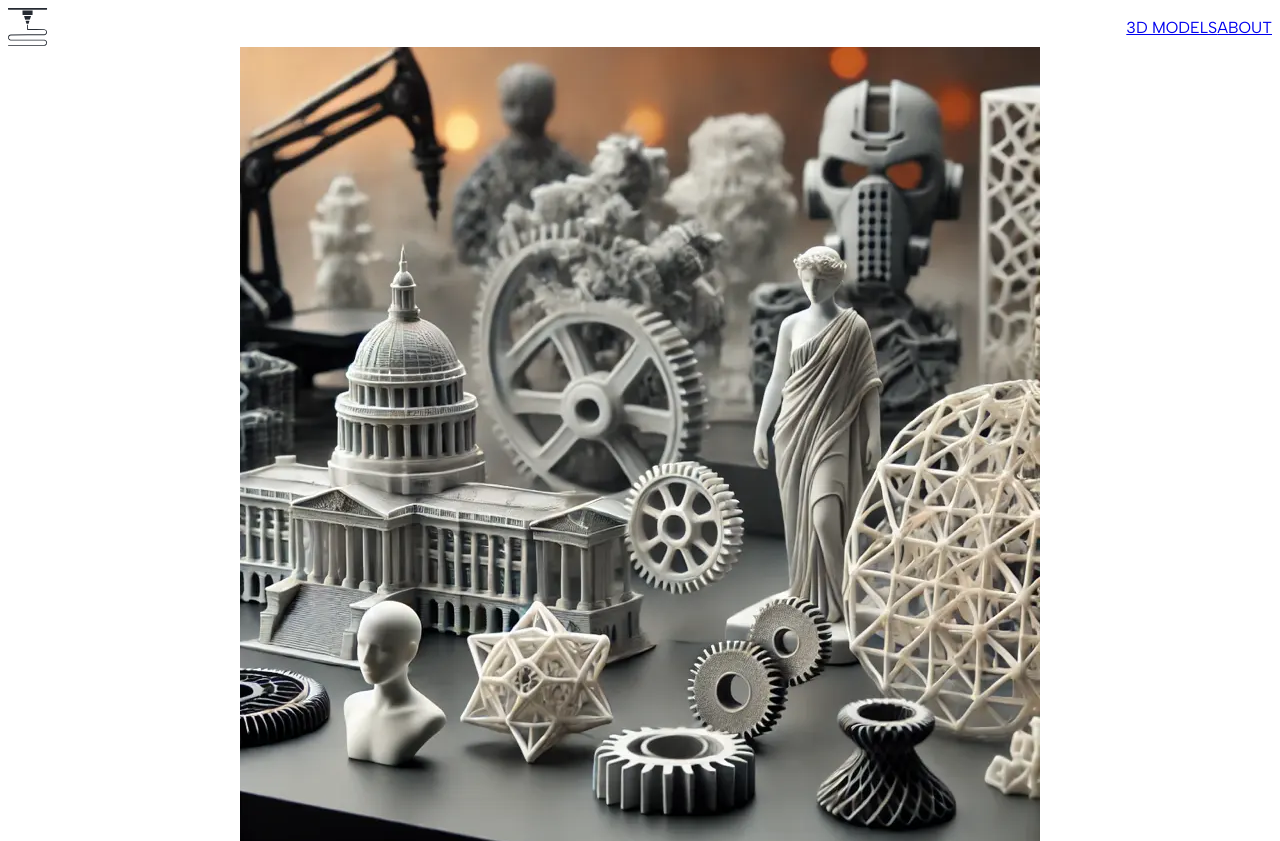
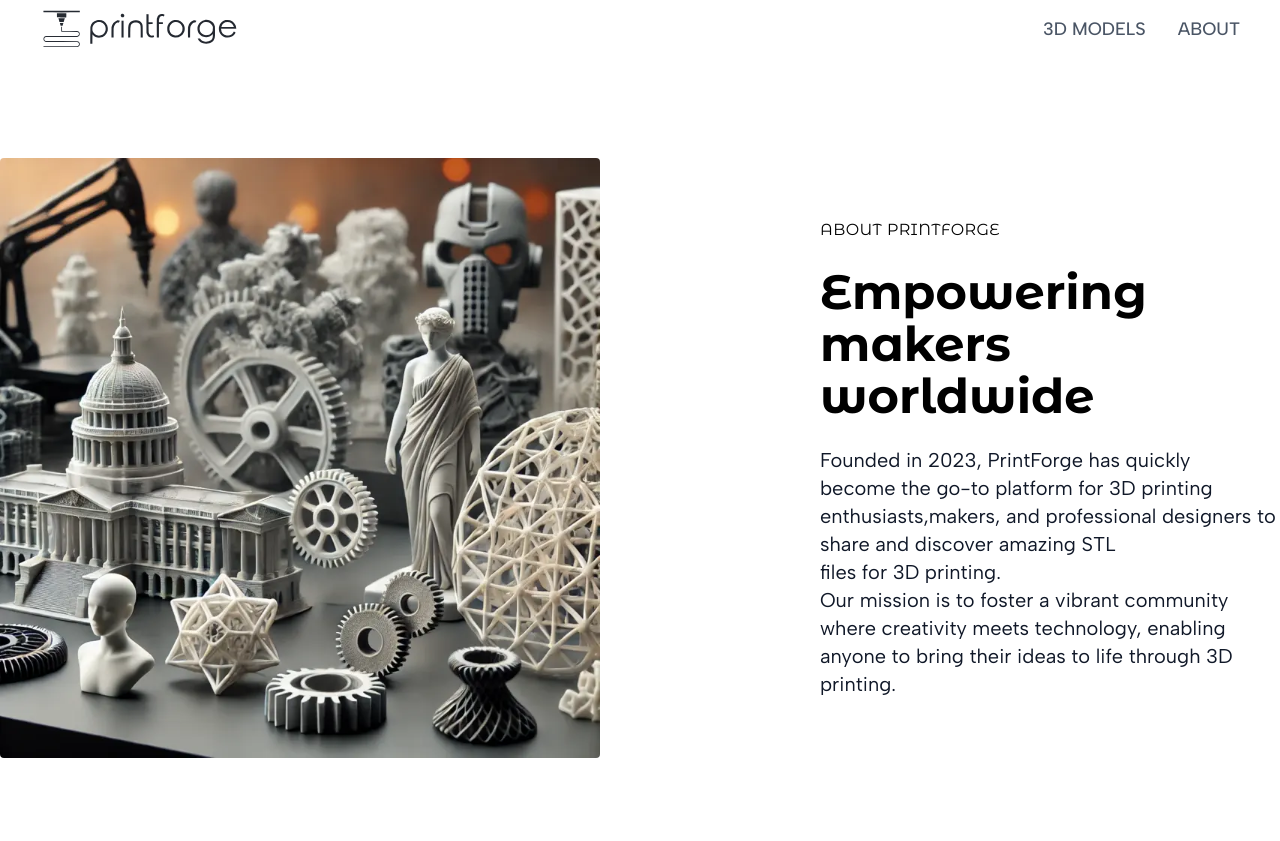
Before and after one commit to ZaidQtaish/printforge, a Next.js app: page /about in a window 1280 px wide. Shown: the top 841 px of the page. Built offline with nearby package versions, Linux system fonts and the light colour scheme.

Commit message:
refactor: used next's Image component to render images instead of img

```diff
--- a/app/about/page.tsx
+++ b/app/about/page.tsx
@@ -1,10 +1,18 @@
+import Image from "next/image"
+
 import { Layers, Globe, Flag } from "lucide-react"
 
 export default function About() {
     return (
         <main>
-            <section className="flex flex-col md:flex-row items-center justify-center gap-10 md:gap-40 min-h-screen px-4 md:px-0">
-                <img src="/home-img-square.png" className="w-half md:w-150 max-w-sm md:max-w-none rounded" />
+            <section className="flex flex-col md:flex-row items-center justify-center gap-10 md:gap-55 min-h-screen px-4 md:px-0">
+                <Image
+                    src="/home-img-square.png"
+                    alt="PrintForge Community - A group of makers collaborating on 3D printing projects"
+                    width={500}
+                    height={500}
+                    className="w-half md:w-150 max-w-sm md:max-w-none rounded"
+                />
                 <div className="flex flex-col gap-6 max-w-xl">
                     <h3 className="text-sm md:text-base tracking-wide">ABOUT PRINTFORGE</h3>
                     <h1 className="text-3xl md:text-5xl md:leading-[3.25rem] font-bold">Empowering<br />makers worldwide</h1>
--- a/app/globals.css
+++ b/app/globals.css
@@ -1,3 +1,5 @@
+@import 'tailwindcss';
+
 @tailwind base;
 @tailwind components;
 @tailwind utilities;
--- a/app/header.tsx
+++ b/app/header.tsx
@@ -1,18 +1,24 @@
+import Image from "next/image"
+
 export default function Header() {
     return (
         <header className="flex justify-between px-10 py-2">
             <a href="/">
                 <div className="relative">
                     {/* Desktop logo */}
-                    <img
+                    <Image
                         src="/printforge-logo.svg"
                         alt="PrintForge Logo"
+                        width={200}
+                        height={80}
                         className="w-[200px] h-auto hidden md:block"
                     />
                     {/* Mobile logo */}
-                    <img
+                    <Image
                         src="/printforge-logo-icon.svg"
                         alt="PrintForge Logo"
+                        width={40}
+                        height={40}
                         className="w-[40px] h-auto block md:hidden"
                     />
                 </div>
--- a/app/page.tsx
+++ b/app/page.tsx
@@ -1,14 +1,18 @@
-import { Montserrat_Alternates } from "next/font/google";
-
-const montserratAlternates = Montserrat_Alternates({ weight: ["400", "700"], subsets: ["latin"] });
+import Image from "next/image"
 
 export default function Home() {
   return (
     <main className="flex flex-col md:flex-row-reverse items-center justify-center gap-10 md:gap-25 min-h-screen px-4 md:px-0">
-      <img src="/home-img.png" className="w-full md:w-auto max-w-sm md:max-w-none" />
+      <Image
+        src="/home-img.png"
+        alt="3D printing models and designs"
+        width={500}
+        height={500}
+        className="w-full md:w-auto max-w-sm md:max-w-none"
+      />
       <div className="flex flex-col gap-5 max-w-xl">
         <h3 className={`text-sm md:text-base tracking-wide`}>YOUR GO-TO PLATFORM FOR 3D PRINTING FILES</h3>
-        <h1 className={`text-3xl md:text-5xl md:leading-[3.25rem] font-bold ${montserratAlternates.className}`}>Discover what's possible with 3D printing</h1>
+        <h1 className="text-3xl md:text-5xl md:leading-[3.25rem] font-bold">Discover what's possible with 3D printing</h1>
         <h2 className="text-lg md:text-2xl">Join our community of creators and explore a vast library of user-submitted models</h2>
         <button className="w-40 border-2 p-1.5 font-semibold cursor-pointer hover:bg-gray-200 mt-10">BROWSE MODELS</button>
       </div>
--- a/next.config.ts
+++ b/next.config.ts
@@ -2,6 +2,9 @@ import type { NextConfig } from "next";
 
 const nextConfig: NextConfig = {
   output: "export",
+  images: {
+    unoptimized: true,
+  },
 };
 
 export default nextConfig;
```
